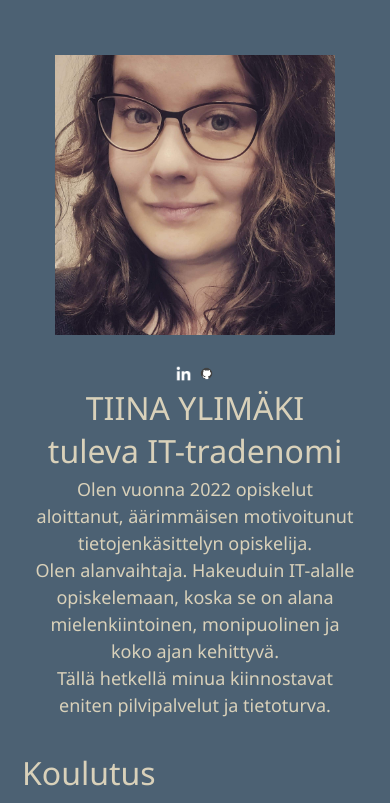
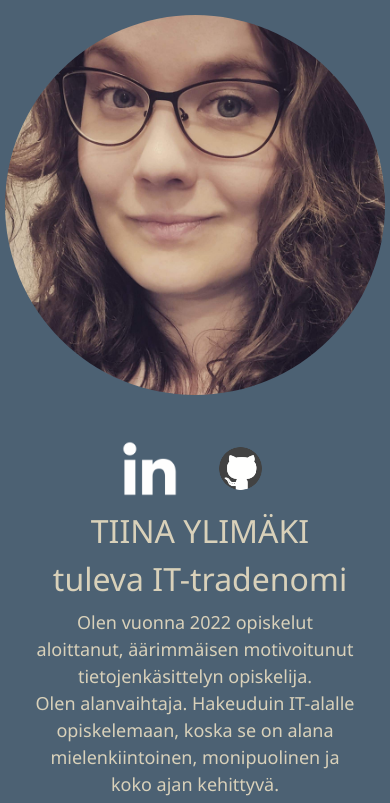
Before and after one commit to tiibuturner/CurriculumVitae, a plain HTML site: page curriculumvitae.html in a window 390 px wide. Shown: the top 803 px of the page. Drawn offline with nearby package versions, Linux system fonts and the light colour scheme.

Commit message:
New layout and making it more mobile friendly

```diff
--- a/css/style.css
+++ b/css/style.css
@@ -9,7 +9,6 @@ h1 {
     font-family: 'Segoe UI', Tahoma, Geneva, Verdana, sans-serif;
     font-size: xx-large;
     margin: 5px;
-
 }
 p {
     font-size: large;
@@ -25,12 +24,15 @@ p {
     font-family: 'Segoe UI', Tahoma, Geneva, Verdana, sans-serif;
 }
 #img {
-    padding: 25px;
-    float: right;
+    display: block;
+    margin-left: auto;
+    margin-right: auto;
+    padding: 10px;
     width: 25%;
     height: auto;
     width: 100%;
     max-width: 400px;
+    border-radius: 50%;
 }
 .col {
     margin: 25px 25px 120px 25px;
@@ -47,21 +49,35 @@ li {
 }
 .photo1 {
     align-items: center;
-    width: 5%;
     margin: 1px;
     max-width: 100%;
     height: auto;
+    padding: 5px;
+    width: 5%;
 }
 .photo2 {
     align-items: center;
-    width: 5%;
     margin: 1px;
     max-width: 100%;
     height: auto;
+    padding: 5px;
+    width: 5%;
+}
+a {
+    font-size: large;
+    color: #D9D1BA;
+    font-family: 'Segoe UI', Tahoma, Geneva, Verdana, sans-serif;
+    margin: 5px;
+}
+a:hover {
+    font-size: large;
+    color: #3a3b3c;
+    font-family: 'Segoe UI', Tahoma, Geneva, Verdana, sans-serif;
+    margin: 5px;
 }
 @media screen and (max-width: 600px) {
     .col {
-      width: 100%;
+        width: 100%;
     }
     body {
         display: inline-block;
@@ -69,4 +85,23 @@ li {
     .about-section {
         width: 100%;
     }
+    h1 {
+        text-align: center !important;
+        display: inline-block;
+        width: 100%;
+    }
+    .photo1 {
+        align-items: center;
+        margin: 1px;
+        max-width: 100%;
+        height: auto;
+        width: 75px;
+    }
+    .photo2 {
+        align-items: center;
+        margin: 1px;
+        max-width: 100%;
+        height: auto;
+        width: 75px;
+    }
 }
--- a/curriculumvitae.html
+++ b/curriculumvitae.html
@@ -10,16 +10,16 @@
 </head>
 <body>
 <header>
-
+  <div class="row">
+        <img src="assets/naama.jpg" alt="" id="img"/>
+  </div>
   <div class="about-section">
     <div class="col-xs-9">
-    <img src="assets/naama.jpg" alt="" id="img"/>
     <center>
         <a href="https://www.linkedin.com/in/tiina-ylimaki/" target="_blank"><img class="photo1" src="assets/linkkari.png"></img></a>
 
         <a href="https://github.com/tiibuturner" target="_blank"><img class="photo2" src="assets/GitHub.png"></img> </a>
-
-      </center>
+    </center>
     <h1>TIINA YLIMÄKI</h1>
     <h1>tuleva IT-tradenomi</h1>
     <p>Olen vuonna 2022 opiskelut aloittanut, äärimmäisen motivoitunut tietojenkäsittelyn opiskelija.
@@ -68,20 +68,20 @@ Tällä hetkellä minua kiinnostavat eniten pilvipalvelut ja tietoturva.</p>
       <div class='col-xs-8 col-md-6'>
         <h1 style='float:left; width:auto;'>Osaaminen</h1>
         <br>
-        <div style='float:left; width:auto; '>
+        <div style='float:left; width:auto;'>
         <li>Ohjelmointikielistä tutuiksi ovat tulleet Java & Python sekä ohjelmistotestauksen puolelta Robot Framework. Verkkokehityksen puolelta taas HTML & CSS ovat tuttuja.</li>
         <li>Kokemusta löytyy myös tietokantojen puolelta (MySQL).</li>
-        <li>Pilvipalveluiden puolelta olen tutustunut Microsoftin Azureen. Olen suorittanut <b>AZ-900 sertifikaatin</b>.</li>
+        <li>Pilvipalveluiden puolelta olen tutustunut Microsoftin Azureen. Olen suorittanut <a href="assets/certification.pdf" target="_blank">AZ-900 sertifikaatin</a>.</li>
         <li>Tuttua on myös <b>Microsoft 365</b>- ympäristössä toimiminen. Olen tehnyt omalle Teams-ryhmälle SharePointin ja SharePointiin chatbotin. Lisäksi olen tehnyt edellä mainitulle ryhmälle oman mobiilisovelluksen Microsoft Power Apps:n avulla.</li>
         <li>Scrum-menetelmä on tullut tutuksi useamman kurssin kautta. Olen toiminut pariin otteeseen Scrum Masterina saadakseni näkökulmaa myös siihen.</li>
-        <li>Olen vapaa-ajallani suorittanut Turun yliopiston tarjoaman AI & CYBERSECURITY- kurssin sekä HAMK:n tarjoaman kesäkurssin Linuxin perusteista.</li>
+        <li>Olen vapaa-ajallani suorittanut Turun yliopiston tarjoaman <a href="assets/CYBERAICERTI.pdf" target="_blank">AI & CYBERSECURITY</a>- kurssin sekä HAMK:n tarjoaman kesäkurssin Linuxin perusteista.</li>
         <li>Keväällä 2024 opintoni syventyvät nimenomaan pilvipalveluihin.</li>
           </div>
       </div>
       <div class='col-xs-8 col-md-6'>
         <h1 style='float:left; width:auto;'>Henkilökohtaiset vahvuudet</h1>
         <br>
-        <div style='float:left; width:auto; '>
+        <div style='float:left; width:auto;'>
         <li>Olen kokenut asiakaspalvelija.</li>
         <li>Minulla on runsaasti kokemusta ryhmätyöskentelystä, jonka ansiosta minulla on hyvät vuorovaikutus- ja yhteistyötaidot.</li>
         <li>Minua on kehuttu mukavaksi työkaveriksi, jonka kanssa työskentely on helppoa ja mutkatonta.</li>
```
Also changed, not shown: 2 other files.
